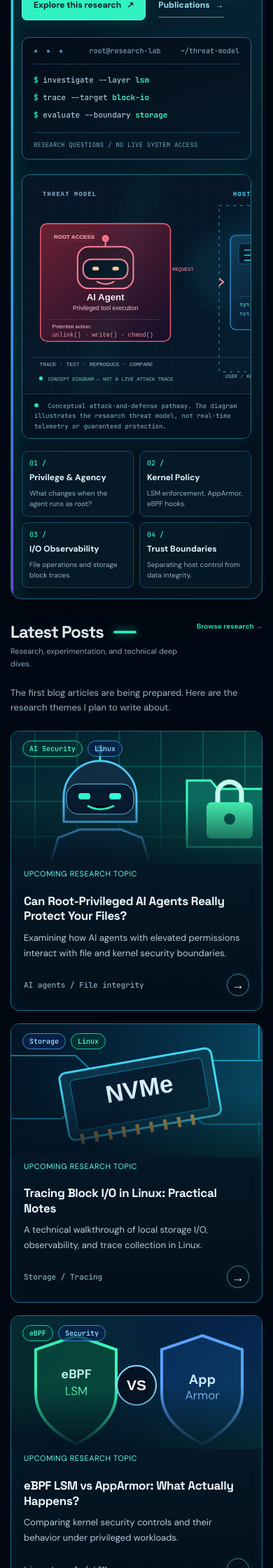
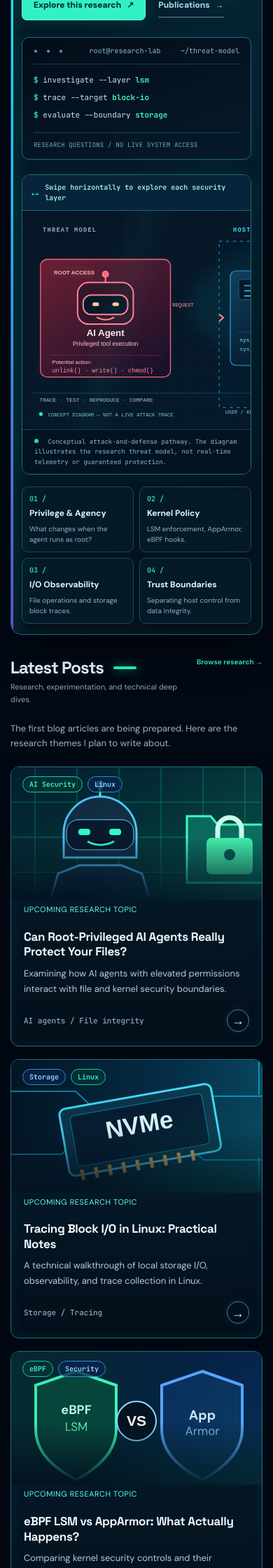
Before and after one commit to 2350082187zhou-ux/2350082187zhou-ux.github.io, a Jekyll site: the page built from _pages/blog.md, in a window 390 px wide. Shown: the part 1866-4106 px from the top of the page at 70% size. Built offline with Jekyll 4.4.1, drawn with Linux system fonts in a browser that asks for light colours.

Commit message:
Improve mobile security diagram discoverability and capture full site previews

```diff
--- a/_pages/blog.md
+++ b/_pages/blog.md
@@ -81,7 +81,8 @@ description: "Zedong Zhou's cybersecurity research blog: Linux kernel, eBPF, AI
       </div>
     </div>
     <figure class="security-map">
-      <div class="security-map-viewport">
+      <div class="security-map-hint" aria-hidden="true"><span>↔</span> Swipe horizontally to explore each security layer</div>
+      <div class="security-map-viewport" role="region" aria-label="Scrollable research diagram showing the path from AI agent privileges to storage trust boundaries" tabindex="0">
         <img src="{{ '/assets/images/agent-storage-trust-boundary.svg' | relative_url }}" width="1280" height="470" alt="Research diagram: an AI agent with root privileges issues system calls that cross the Linux LSM and block I/O layers, reaching a possible independent device trust boundary." decoding="async" loading="lazy">
       </div>
       <figcaption><span class="caption-dot" aria-hidden="true"></span> Conceptual attack-and-defense pathway. The diagram illustrates the research threat model, not real-time telemetry or guaranteed protection.</figcaption>
--- a/assets/css/cyber-cinematic.css
+++ b/assets/css/cyber-cinematic.css
@@ -110,3 +110,11 @@
 @media(max-width:900px){.research-feature-heading{grid-template-columns:1fr}.feature-console{max-width:420px}.feature-methods{grid-template-columns:repeat(2,minmax(0,1fr))}}
 @media(max-width:650px){.research-feature{margin:25px 0 31px;padding:15px}.feature-identity h2{font-size:25px}.feature-console{max-width:none}.security-map-viewport{overflow-x:auto;overscroll-behavior-x:contain}.security-map-viewport img{min-width:850px;width:850px;height:auto;aspect-ratio:1280/470}.feature-methods{gap:8px}.feature-methods>div{padding:10px;min-height:94px}.feature-methods strong{font-size:12px}.feature-methods small{font-size:10px}.security-map figcaption{font-size:9px}.feature-overline{font-size:9px}}
 @media(prefers-reduced-motion:reduce){.status-pip,.security-map-viewport:after{animation:none!important}}
+
+.security-map-hint{display:none}
+.security-map-viewport:focus-visible{outline:2px solid #68ffe5;outline-offset:-3px}
+@media(max-width:650px){
+.security-map-hint{display:flex;align-items:center;gap:9px;background:#07243a;padding:10px 13px;color:#aaf5e7;font:600 10px/1.5 'JetBrains Mono',monospace;border-bottom:1px solid #275b72}
+.security-map-hint span{font-size:17px;color:#24efd1;line-height:1}
+.security-map-viewport{scrollbar-width:thin;scrollbar-color:#2bd8ba #092338}
+}
```
Also changed, not shown: .github/workflows/cyber-blog-preview.yml.
